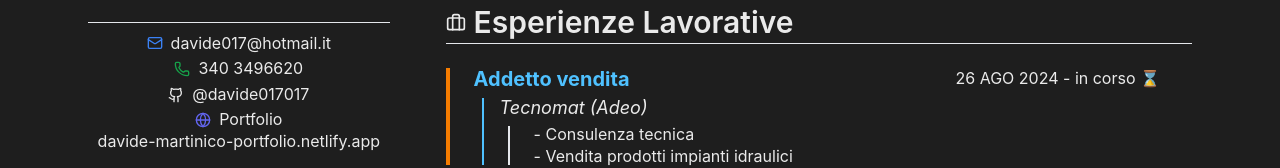
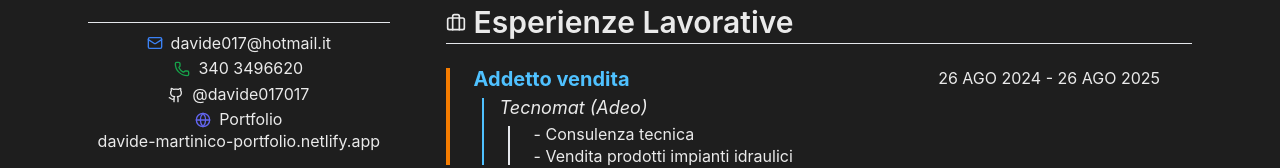
Before and after one commit to davide017017/MyCv-React-Public, a React (Vite) app: page / in a window 1280 px wide. Shown: the part 569-737 px from the top of the page. Built offline with nearby package versions, Linux system fonts and the light colour scheme.

Commit message:
20/08/2025 - end Tecnomat

```diff
--- a/src/data/cvData.ts
+++ b/src/data/cvData.ts
@@ -36,7 +36,7 @@ export const cvData: CvData = {
     {
       role: 'Addetto vendita',
       company: 'Tecnomat (Adeo)',
-      date: '26 AGO 2024 - in corso ⌛',
+      date: '26 AGO 2024 - 26 AGO 2025',
       duties: ['Consulenza tecnica', 'Vendita prodotti impianti idraulici'],
     },
     {
```
